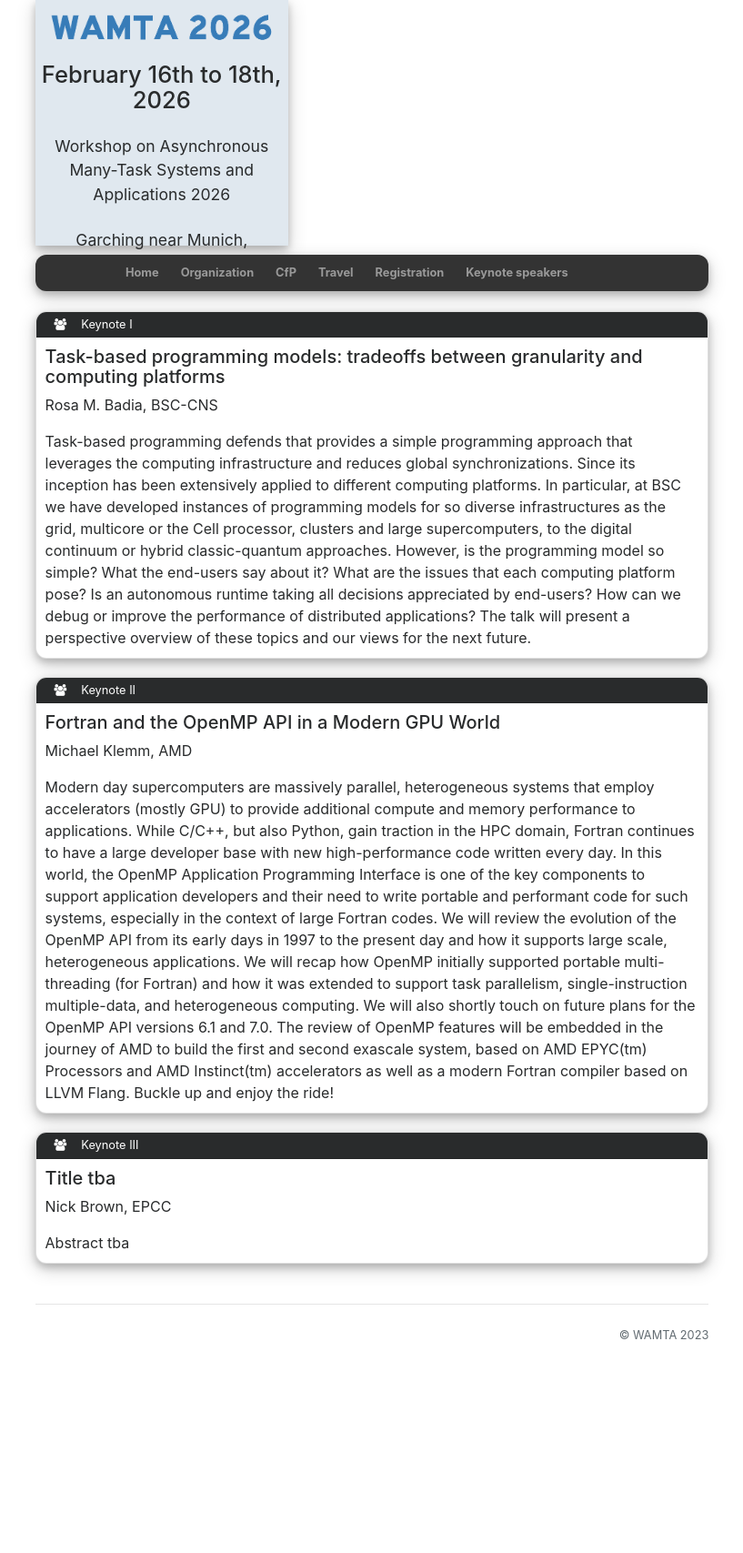
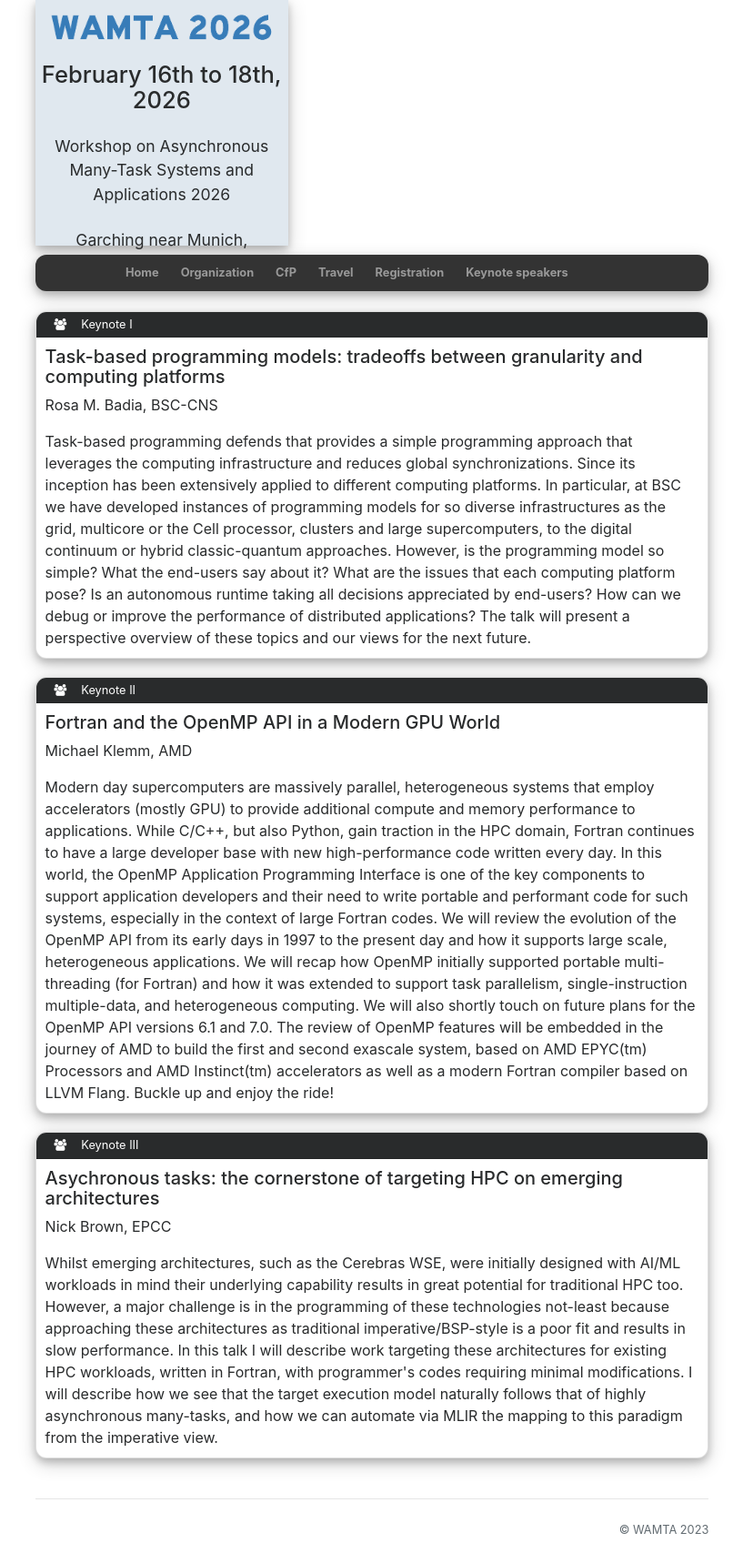
Before and after one commit to wamta26/WAMTA26.github.io, a Jekyll site: the page built from keynote.md, in a window 1280 px wide. Shown: the whole page at 91% size, without its empty margins (231-1048 px from the left). Built offline with Jekyll 4.4.1, drawn with Linux system fonts in a browser that asks for light colours; nearby versions of some CDN libraries; before the commit the page ends 1493 px from its top, so only the background shows below that.

Commit message:
add keynote of Nick Brown

```diff
--- a/keynote.md
+++ b/keynote.md
@@ -56,8 +56,14 @@ overview of these topics and our views for the next future.
 <div class="card">
 	<div class="card-header text-white bg-inverse"><i class="fa fa-users mr-3" aria-hidden="true"></i>Keynote III</div>
 	<div style="margin: 10px">
-		<h5>Title tba</h5>
+		<h5>Asychronous tasks: the cornerstone of targeting HPC on emerging architectures</h5>
 		<p>Nick Brown, EPCC</p>
-        Abstract tba
+Whilst emerging architectures, such as the Cerebras WSE, were initially designed with AI/ML workloads in mind
+their underlying capability results in great potential for traditional HPC too. However, a major challenge is in the
+programming of these technologies not-least because approaching these architectures as traditional
+imperative/BSP-style is a poor fit and results in slow performance. In this talk I will describe work targeting these
+architectures for existing HPC workloads, written in Fortran, with programmer's codes requiring minimal modifications.
+I will describe how we see that the target execution model naturally follows that of highly asynchronous many-tasks,
+and how we can automate via MLIR the mapping to this paradigm from the imperative view.
 	</div>
 </div>
```
